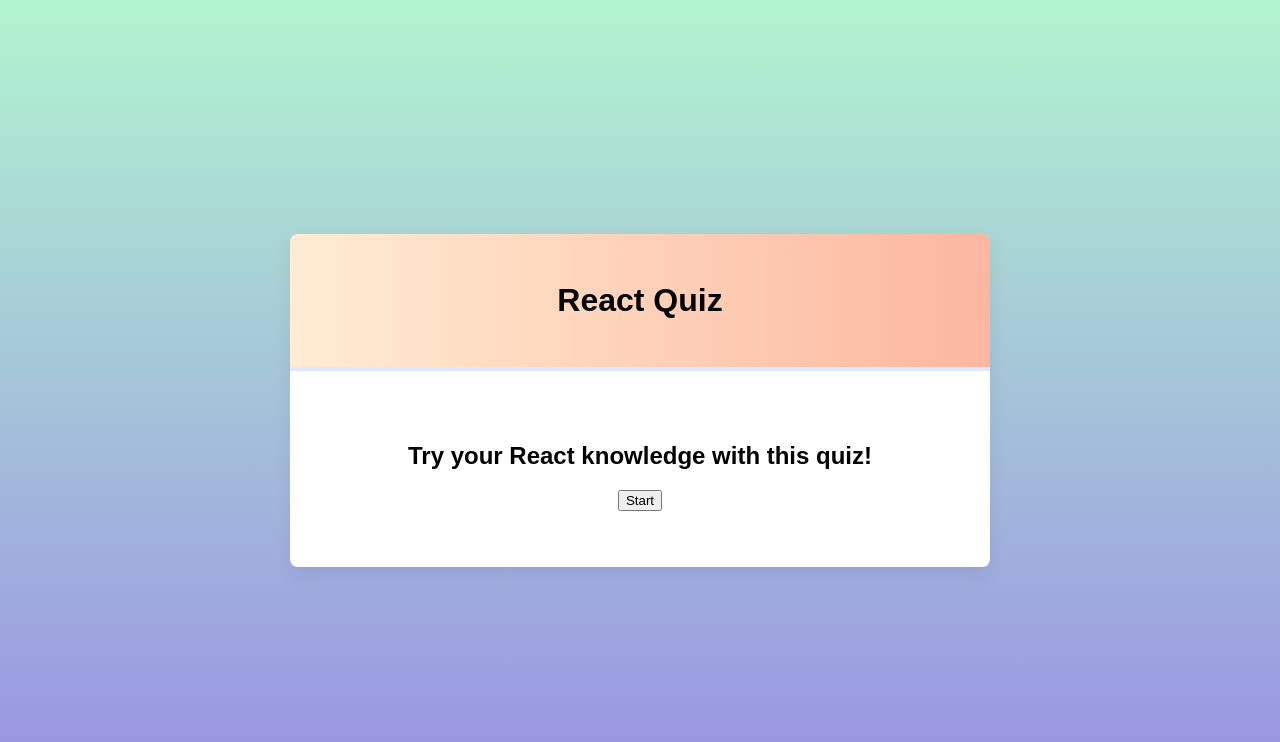
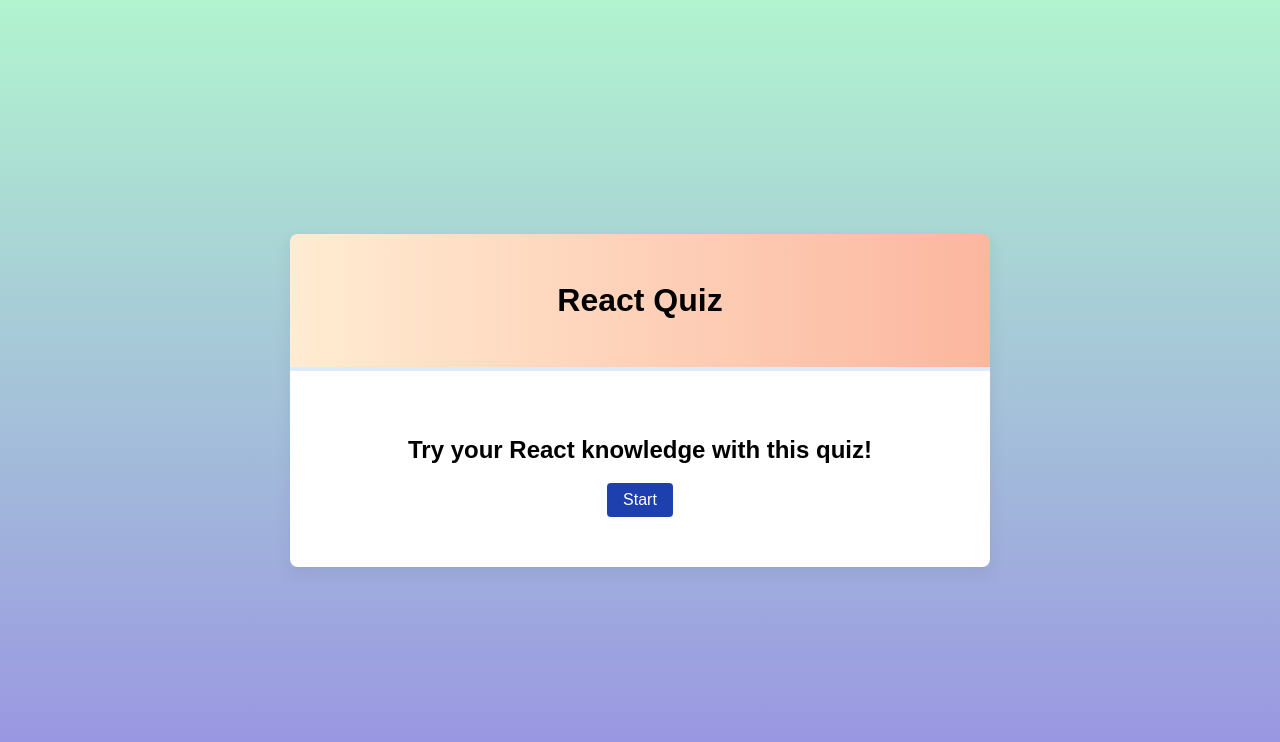
Before and after one commit to sample-react-projects/quiz-app, a React (Vite) app: page / in a window 1280 px wide. Shown: the top 742 px of the page. Built offline with nearby package versions, Linux system fonts and the light colour scheme.

Commit message:
Use button component

```diff
--- a/src/components/welcome/Welcome.tsx
+++ b/src/components/welcome/Welcome.tsx
@@ -1,3 +1,4 @@
+import Button from "../ui/button/Button";
 import styles from "./Welcome.module.scss";
 
 interface IWelcome {
@@ -8,9 +9,7 @@ const Welcome: React.FC<IWelcome> = ({ startQuiz }) => {
   return (
     <div className={styles.welcome}>
       <h2>Try your React knowledge with this quiz!</h2>
-      <button className={styles["welcome__start"]} onClick={startQuiz}>
-        Start
-      </button>
+      <Button onClick={startQuiz}>Start</Button>
     </div>
   );
 };
```
